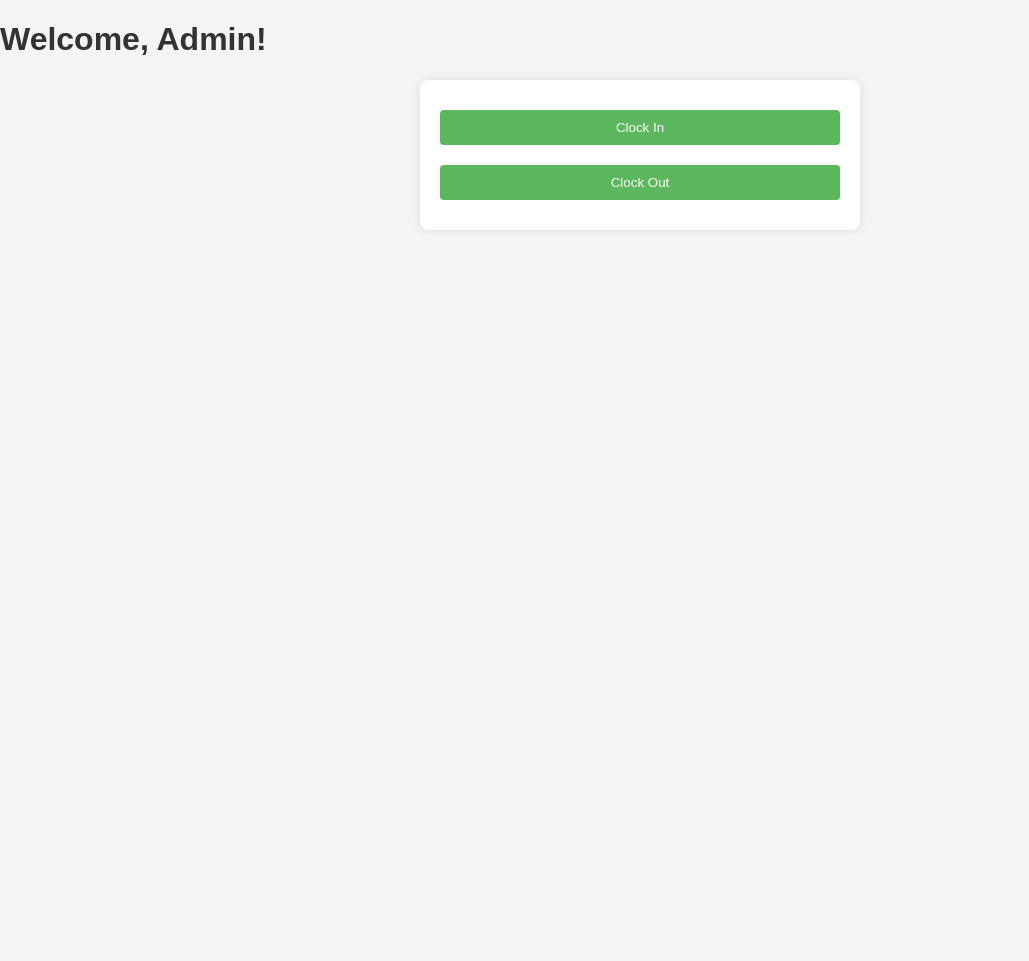
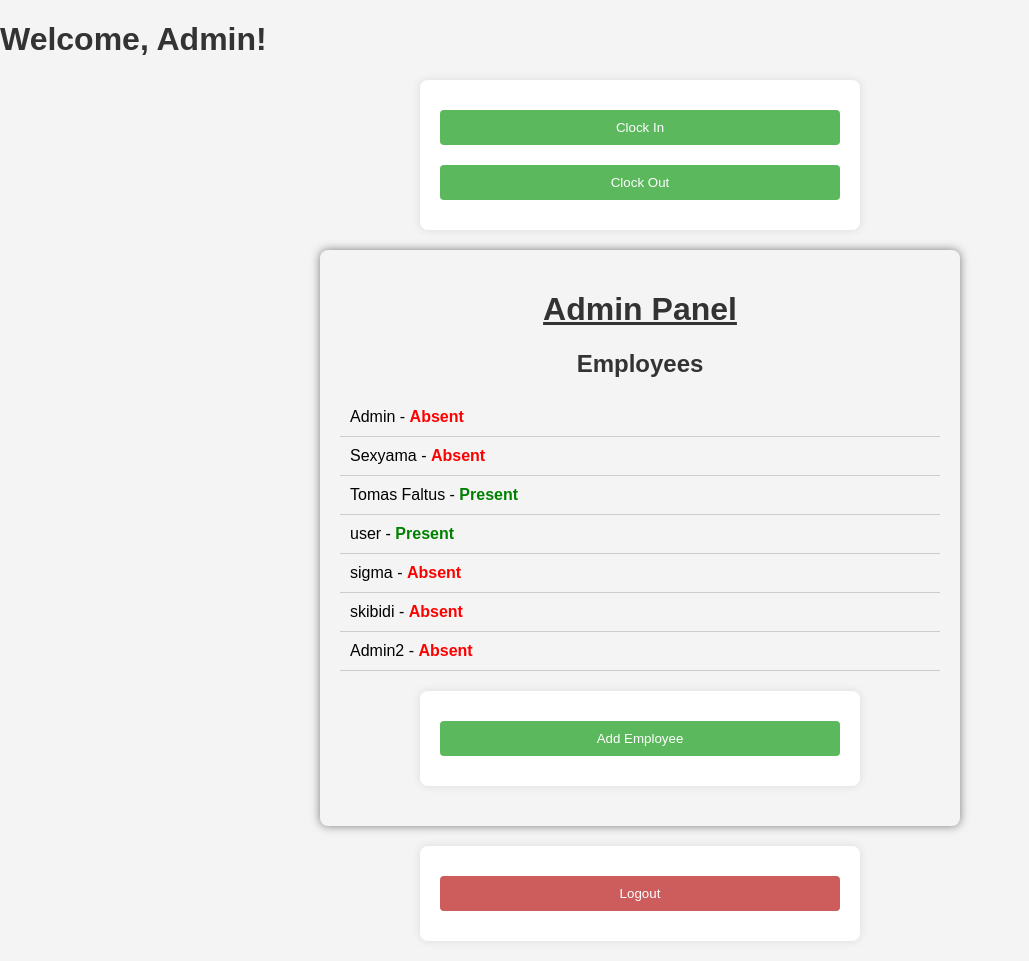
Before and after one commit to TobiSvasek/EmployeeManager, a Flask app: page /clock in a window 1280 px wide. Shown: the whole page, without its empty margins (0-1029 px from the left). Before the commit the page ends 200 px from the top, so only its background shows below. Run offline with Flask 3, Linux system fonts and the light colour scheme; a user stored in the database is signed in.

Commit message:
Update admin panel styling and remove attendance records
- changed admin login to login
- Make admin panel background light in light mode and dark in dark mode
- Remove attendance records section from the admin panel
- Update CSS to reflect the changes

```diff
--- a/app.py
+++ b/app.py
@@ -2,7 +2,7 @@
 from flask_sqlalchemy import SQLAlchemy
 from datetime import datetime
 from werkzeug.security import generate_password_hash, check_password_hash
-
+from urllib.parse import urlsplit
 app = Flask(__name__, template_folder='templates')
 app.config['SECRET_KEY'] = 'your_secret_key'
 app.config['SQLALCHEMY_DATABASE_URI'] = 'sqlite:///employees.db'
@@ -35,6 +35,7 @@
 def index():
     return redirect(url_for('login'))
 
+from urllib.parse import urlsplit
 
 @app.route('/login', methods=['GET', 'POST'])
 def login():
@@ -46,55 +47,20 @@
 
         if employee and employee.check_password(password):
             session['employee_id'] = employee.id
-            employee.is_authenticated = True  # Set is_authenticated to True
-            db.session.commit()  # Save the change to the database
-            return redirect(url_for('clock'))
+            session['login_time'] = datetime.now().timestamp()  # Set login timestamp
+            employee.is_authenticated = True
+            db.session.commit()
+            next_page = request.args.get('next')
+            if not next_page or urlsplit(next_page).netloc != '':
+                next_page = url_for('clock')
+            if employee.is_admin:
+                return redirect(next_page)
+            else:
+                return redirect(next_page)
         else:
             error = "Invalid credentials. Please try again."
 
     return render_template('login.html', error=error)
-
-@app.route('/admin_login', methods=['GET', 'POST'])
-def admin_login():
-    error = None
-    if request.method == 'POST':
-        name = request.form['employee_name']
-        password = request.form['password']
-        employee = Employee.query.filter_by(name=name).first()
-
-        if employee:
-            print(f"Employee found: {employee.name}")
-            if employee.check_password(password):
-                print("Password is correct")
-                if employee.is_admin:
-                    print("Employee is admin")
-                    session['admin_id'] = employee.id
-                    return redirect(url_for('admin'))
-                else:
-                    print("Employee is not admin")
-                    error = "Invalid credentials or not an admin. Please try again."
-            else:
-                print("Password is incorrect")
-                error = "Invalid credentials or not an admin. Please try again."
-        else:
-            print("Employee not found")
-            error = "Invalid credentials or not an admin. Please try again."
-
-    return render_template('admin_login.html', error=error)
-
-
-@app.route('/admin')
-def admin():
-    if 'admin_id' not in session:
-        return redirect(url_for('admin_login'))
-
-    admin_user = Employee.query.get(session['admin_id'])
-    if not admin_user or not admin_user.is_admin:
-        return redirect(url_for('admin_login'))
-
-    employees = Employee.query.all()
-    attendances = Attendance.query.all()
-    return render_template('admin.html', employees=employees, attendances=attendances)
 
 @app.route('/clock', methods=['GET', 'POST'])
 def clock():
@@ -103,7 +69,7 @@
 
     employee = Employee.query.get(session['employee_id'])
     if not employee.is_authenticated:
-        return redirect(url_for('login'))  # Redirect non-authenticated users to the login page
+        return redirect(url_for('login'))
 
     success_message = None
     error_message = None
@@ -129,24 +95,27 @@
                 db.session.commit()
                 success_message = "Clocked out successfully!"
 
-    return render_template('clock.html', employee=employee, success_message=success_message, error_message=error_message)
+    employees = Employee.query.all() if employee.is_admin else None
+    attendances = Attendance.query.all() if employee.is_admin else None
 
+    return render_template('clock.html', employee=employee, success_message=success_message, error_message=error_message, employees=employees, attendances=attendances)
 
 @app.route('/add_employee', methods=['GET', 'POST'])
 def add_employee():
     if request.method == 'POST':
         name = request.form['name']
         password = request.form['password']
+        is_admin = 'is_admin' in request.form
 
-        new_employee = Employee(name=name)
-        new_employee.set_password(password)  # Hashujeme heslo
+        new_employee = Employee(name=name, is_admin=is_admin)
+        new_employee.set_password(password)
 
         db.session.add(new_employee)
         db.session.commit()
 
-        return redirect(url_for('admin'))  # Přesměrování zpět na admin panel
+        return redirect(url_for('clock'))
 
-    return render_template('add_employee.html')  # Zobrazíme formulář
+    return render_template('add_employee.html')
 
 @app.route('/toggle_theme', methods=['POST'])
 def toggle_theme():
@@ -155,7 +124,7 @@
     session['theme'] = new_theme
     return redirect(request.referrer)
 
-@app.route('/logout')
+@app.route('/logout', methods=['POST'])
 def logout():
     session.clear()
     return redirect(url_for('login'))
--- a/static/styles.css
+++ b/static/styles.css
@@ -19,12 +19,82 @@
     max-width: 400px;
 }
 
+.form-checkbox {
+    display: flex;
+    align-items: center;
+    margin-bottom: 10px;
+}
+
+.form-checkbox input[type="checkbox"] {
+    width: 20px;
+    height: 20px;
+    margin-right: 10px;
+    accent-color: #5cb85c; /* Use the same color as the buttons */
+}
+
+.form-checkbox label {
+    font-size: 16px;
+    color: #333;
+}
+
 input[type="text"], input[type="password"] {
     width: 95%;
     padding: 10px;
     margin: 10px 0;
     border: 1px solid #ccc;
     border-radius: 4px;
+}
+
+.admin-panel {
+    padding: 20px;
+    margin: 20px auto;
+    border-radius: 8px;
+    box-shadow: 0 0 10px rgba(0, 0, 0, 0.5);
+    max-width: 600px;
+    width: 100%;
+}
+
+body.light .admin-panel {
+    background: #fff;
+    color: #333;
+}
+
+body.dark .admin-panel {
+    background: #444;
+    color: #fff;
+}
+
+.admin-panel h1, .admin-panel h2 {
+    text-align: center;
+}
+
+.admin-panel ul {
+    list-style-type: none;
+    padding: 0;
+}
+
+.admin-panel li {
+    padding: 10px;
+    border-bottom: 1px solid #ccc;
+}
+
+.admin-panel li span {
+    font-weight: bold;
+}
+
+.admin-panel button {
+    background-color: #5cb85c;
+    color: white;
+    cursor: pointer;
+    width: 100%;
+    padding: 10px;
+    margin: 10px 0;
+    border: none;
+    border-radius: 4px;
+}
+
+.admin-panel button:hover {
+    background-color: #4cae4c;
 }
 
 button {
--- a/templates/clock.html
+++ b/templates/clock.html
@@ -10,16 +10,32 @@
 </form>
 {% if success_message %}
     <p style="color: green;">{{ success_message }}</p>
-    <script>
-        function redirectToLogin() {
-            setTimeout(function() {
-                window.location.href = "{{ url_for('login') }}";
-            }, 3000);
-        }
-        redirectToLogin();
-    </script>
 {% endif %}
 {% if error_message %}
     <p style="color: red;">{{ error_message }}</p>
 {% endif %}
+
+{% if employee.is_admin %}
+    <div class="admin-panel">
+        <h1><u>Admin Panel</u></h1>
+        <h2>Employees</h2>
+        <ul>
+            {% for employee in employees %}
+                <li>{{ employee.name }} -
+                    {% if employee.is_present %}
+                        <span style="color: green;">Present</span>
+                    {% else %}
+                        <span style="color: red;">Absent</span>
+                    {% endif %}
+                </li>
+            {% endfor %}
+        </ul>
+        <form action="{{ url_for('add_employee') }}" method="get">
+            <button type="submit">Add Employee</button>
+        </form>
+    </div>
+{% endif %}
+<form action="{{ url_for('logout') }}" method="post">
+    <button type="submit" style="background-color: indianred">Logout</button>
+</form>
 {% endblock %}
--- a/templates/login.html
+++ b/templates/login.html
@@ -11,9 +11,6 @@
         <p style="color: red;">{{ error }}</p>
     {% endif %}
 </form>
-<form action="{{ url_for('admin_login') }}" method="get">
-    <button type="submit">Admin Panel</button>
-</form>
 <form action="{{ url_for('toggle_theme') }}" method="post">
     <button type="submit" id="theme-toggle-button">
         {% if session.get('theme', 'light') == 'light' %}
```
Also changed, not shown: templates/add_employee.html (+5 -2 lines), templates/admin_login.html (deleted, +0 -17 lines), instance/employees.db.
